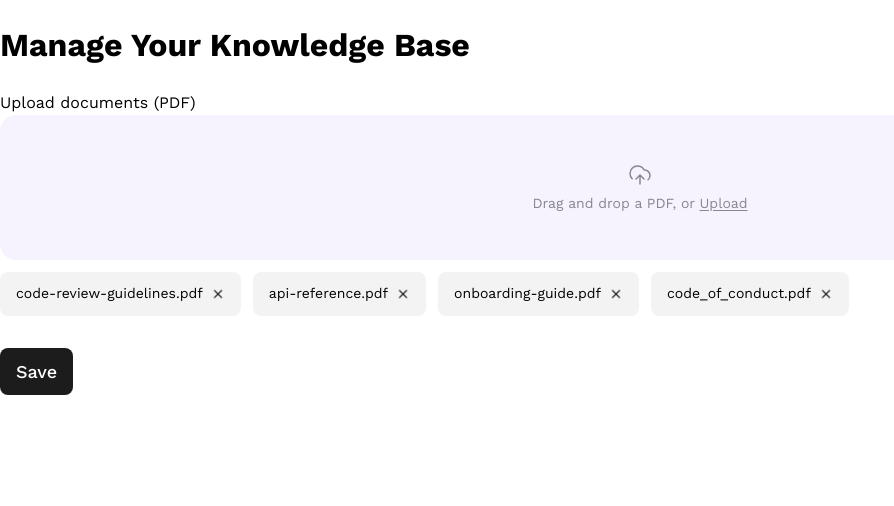
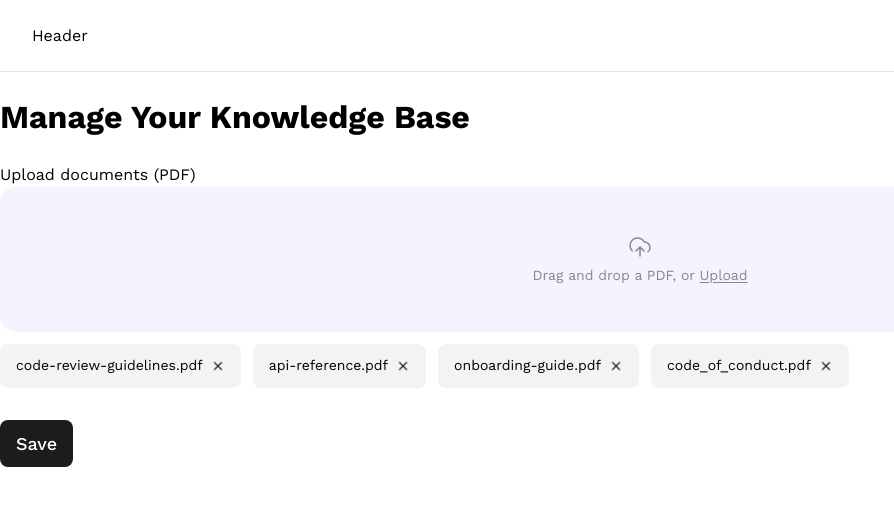
Before and after one commit to LF808mlb/ai-se_project_mesh-ai, a React (Vite) app in the folder client/: page /knowledge-base in a window 1280 px wide. Shown: the top 506 px of the page, without its empty margins (0-894 px from the left). Built offline with nearby package versions, Linux system fonts and the light colour scheme; the HTML template or start-up script is replaced by a standard one.

Commit message:
git commit -m "routes and navigation step 1"

```diff
--- a/client/package.json
+++ b/client/package.json
@@ -11,7 +11,8 @@
   },
   "dependencies": {
     "react": "^19.2.6",
-    "react-dom": "^19.2.6"
+    "react-dom": "^19.2.6",
+    "react-router-dom": "^7.9.6"
   },
   "devDependencies": {
     "@eslint/js": "^10.0.1",
--- a/client/src/App/App.css
+++ b/client/src/App/App.css
@@ -1,3 +1,4 @@
 .app {
   font-family: 'Work Sans', Arial, Helvetica, sans-serif;
+  min-height: 100vh;
 }
--- a/client/src/App/App.tsx
+++ b/client/src/App/App.tsx
@@ -1,11 +1,23 @@
-import "./App.css"
+import "./App.css";
+import { BrowserRouter, Navigate, Route, Routes } from "react-router-dom";
+import AppLayout from "../components/AppLayout/AppLayout";
+import Chat from "../pages/Chat/Chat";
+import Intro from "../pages/Intro/Intro";
 import KnowledgeBase from "../pages/KnowledgeBase/KnowledgeBase";
-
 
 function App() {
   return (
     <div className="app">
-      <KnowledgeBase />
+      <BrowserRouter>
+        <Routes>
+          <Route index element={<Navigate to="/knowledge-base" replace />} />
+          <Route path="intro" element={<Intro />} />
+          <Route element={<AppLayout />}>
+            <Route path="knowledge-base" element={<KnowledgeBase />} />
+            <Route path="chat" element={<Chat />} />
+          </Route>
+        </Routes>
+      </BrowserRouter>
     </div>
   );
 }
--- /dev/null
+++ b/client/src/components/AppLayout/AppLayout.css
@@ -0,0 +1,8 @@
+.app-layout {
+  min-height: 100vh;
+  background-color: #fff;
+}
+
+.app-layout__main {
+  min-height: calc(100vh - 72px);
+}
--- /dev/null
+++ b/client/src/components/AppLayout/AppLayout.tsx
@@ -0,0 +1,14 @@
+import { Outlet } from "react-router-dom";
+import Header from "../Header/Header";
+import "./AppLayout.css";
+
+export default function AppLayout() {
+  return (
+    <div className="app-layout">
+      <Header />
+      <main className="app-layout__main">
+        <Outlet />
+      </main>
+    </div>
+  );
+}
--- /dev/null
+++ b/client/src/components/Header/Header.css
@@ -0,0 +1,14 @@
+.header {
+  display: flex;
+  align-items: center;
+  min-height: 72px;
+  padding: 0 32px;
+  border-bottom: 1px solid #e5e5e5;
+  background-color: #fff;
+}
+
+@media (max-width: 767px) {
+  .header {
+    padding: 0 20px;
+  }
+}
--- /dev/null
+++ b/client/src/components/Header/Header.tsx
@@ -0,0 +1,5 @@
+import "./Header.css";
+
+export default function Header() {
+  return <header className="header">Header</header>;
+}
```
Also changed, not shown: 1 other file (tests, documents, lock files or other folders).
